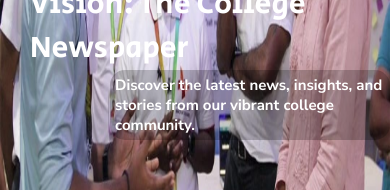
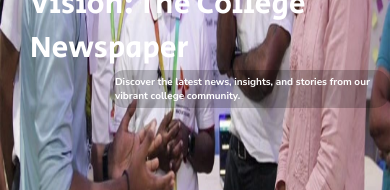
Before and after one commit to harshivkrishna/vision-club, a React (Vite) app in the folder vision/: page / in a window 390 px wide. Shown: the part 298-488 px from the top of the page. Built offline with nearby package versions, Linux system fonts and the light colour scheme.

Commit message:
modified:   vision/src/components/hero.css

```diff
--- a/vision/src/components/hero.css
+++ b/vision/src/components/hero.css
@@ -53,12 +53,30 @@
     border-radius: 15px;
 }
 
+@media (max-width :1024px){
+    .hero-container{
+        top: 800px;
+    }
+    .hero-container h1{
+        font-size: 70px;
+        margin-bottom: 20px;
+    }
+
+    .hero-container p{
+        font-size: 30px;
+    }
+}
 @media (max-width:768px){
     .hero-container{
         top: 280px;
     }
     .hero-container h1{
         font-size: 30px;
+        margin-bottom: 0;
+    }
+
+    .hero-container p{
+        font-size: 10px;
     }
 }
 
```
